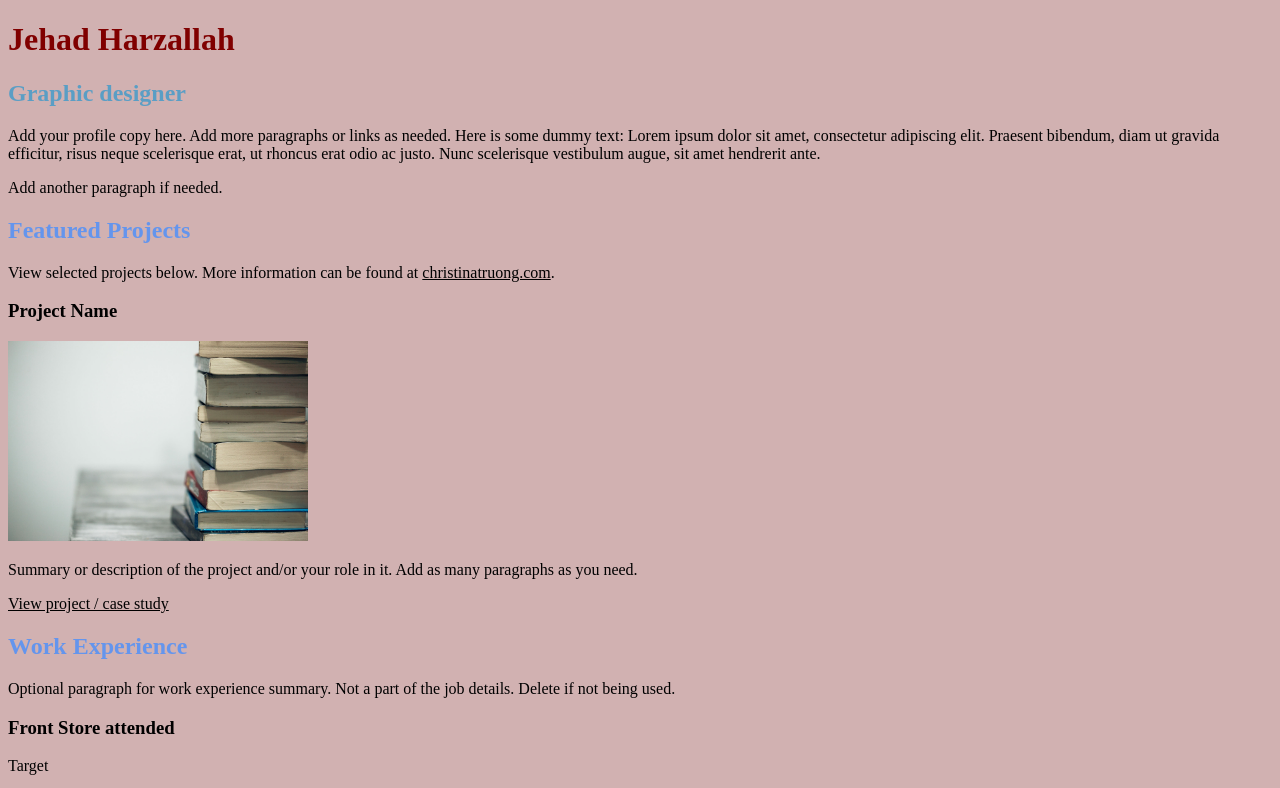
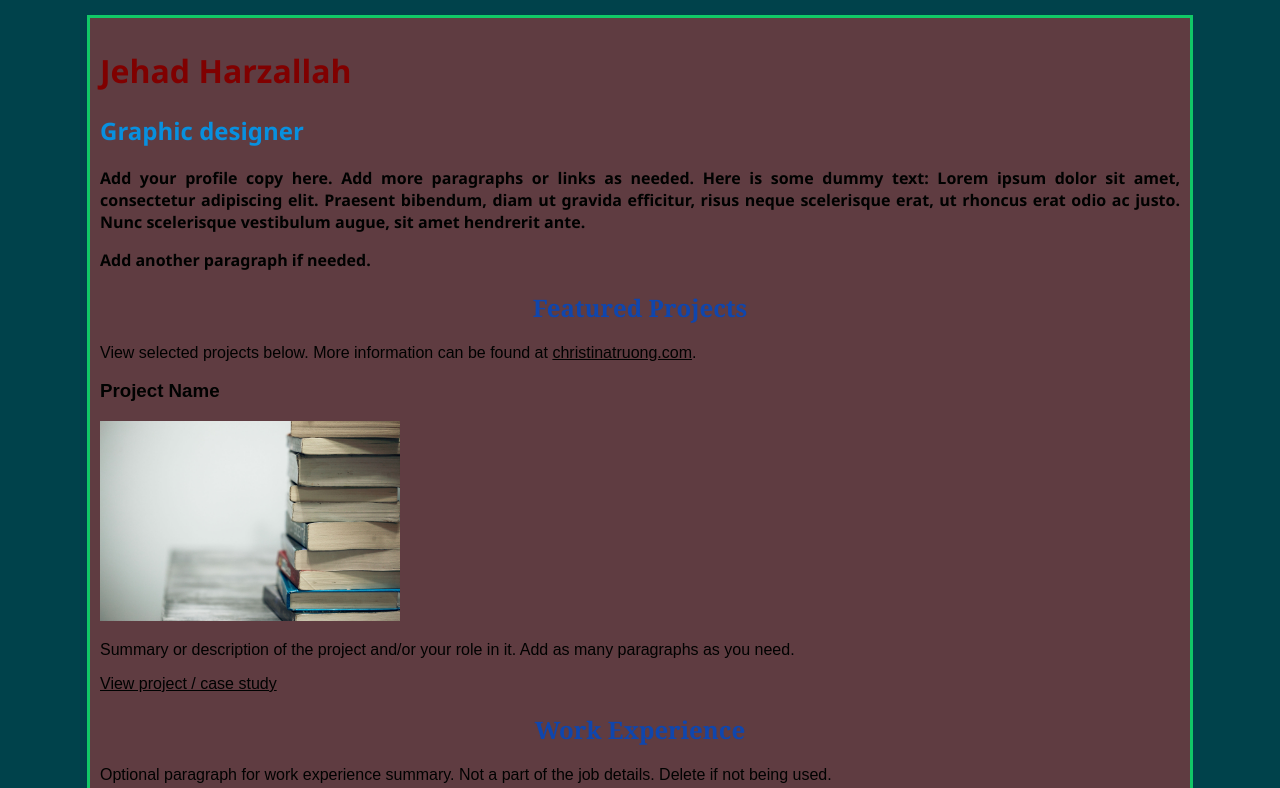
Before and after one commit to Jed245/asn3, a plain HTML site: page index.html in a window 1280 px wide. Shown: the top 788 px of the page. Drawn offline with Linux system fonts and the light colour scheme.

Commit message:
week4
I tried centering my page more

```diff
--- a/css/style.css
+++ b/css/style.css
@@ -1,9 +1,13 @@
+html {
+    background-color: rgb(0, 66, 75);
+}
+
 img {
     width: 300px;
 }
 
 * {
-    color: black;
+    color: rgb(0, 2, 1);
 }
 
 h1 {
@@ -11,13 +15,30 @@ h1 {
 }
 
 h2 {
-    color: cornflowerblue;
+    color: rgb(15, 70, 173);
 }
 
 .color {
-    color: rgb(90, 158, 197);
+    color: rgb(8, 144, 223);
 }
 
 body {
-    background-color: rgb(209, 177, 177);
+    background-color: rgba(207, 54, 54, 0.459);
+    width: 1080px;
+    padding: 10px;
+    margin: 15px auto;
+    font-family: sans-serif;
+    border: 3px solid rgb(17, 200, 103);
+
 }
+
+header {
+    text-align: justify;
+    font-family: 'Segoe UI', Tahoma, Geneva, Verdana, sans-serif;
+    font-weight: bold;
+}
+
+section h2 {
+    text-align: center;
+    font-family: Georgia, 'Times New Roman', Times, serif;
+}
--- a/index.html
+++ b/index.html
@@ -12,6 +12,7 @@
   <main>
     <!-- ***********************  ABOUT / PROFILE  *********************** -->
     <header>
+      <div class="content-wrap">
       <h1>Jehad Harzallah</h1>
       <h2 class="color">Graphic designer </h2>
 
@@ -19,6 +20,7 @@
         sit amet, consectetur adipiscing elit. Praesent bibendum, diam ut gravida efficitur, risus neque scelerisque
         erat, ut rhoncus erat odio ac justo. Nunc scelerisque vestibulum augue, sit amet hendrerit ante.</p>
       <p>Add another paragraph if needed.</p>
+      </div>
     </header>
 
     <!-- ********************  PROJECTS / PORTFOLIO  ********************* -->
```
